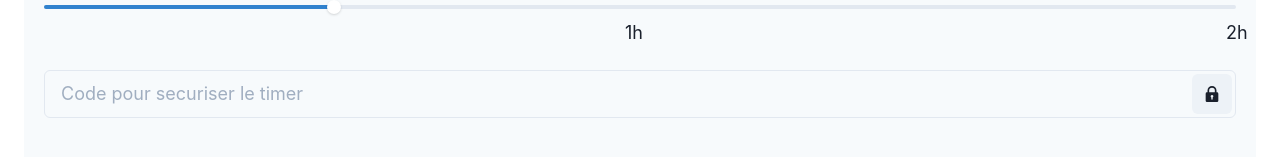
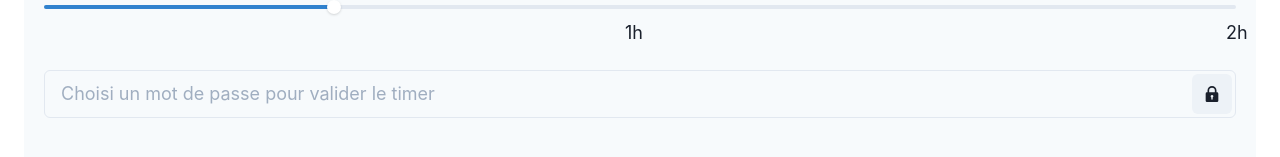
Before and after one commit to Wazted/SalleMuscuSite, a Next.js app: page / in a window 1280 px wide. Shown: the part 321-478 px from the top of the page. Built offline with nearby package versions, Linux system fonts and the light colour scheme; no server answers.

Commit message:
edit secret value et msgs

```diff
--- a/pages/index.js
+++ b/pages/index.js
@@ -121,7 +121,7 @@ export default function Home() {
                 :
                 {timer % 60 < 10 && "0"}{timer % 60}</Text>
               <InputGroup mt={14} direction={"row"} w={"100%"} size="lg">
-                <Input placeholder='Code pour enlever le timer'onChange={(e) => setSecretValue(e.target.value)} pr="4.5rm"/>
+                <Input value={secretValue} placeholder='Mot de passe pour enlever le timer'onChange={(e) => setSecretValue(e.target.value)} pr="4.5rm"/>
                 <InputRightElement>
                   <IconButton size='md' icon={<UnlockIcon />} onClick={() => sendNewTimer()}/>
                 </InputRightElement>
@@ -144,7 +144,7 @@ export default function Home() {
                 <SliderThumb />
               </Slider>
               <InputGroup mt={14} direction={"row"} w={"100%"} size="lg">
-                <Input isInvalid={sercretVerif} placeholder='Code pour securiser le timer'onChange={(e) => {if (e.target.value !== ""){setSecretVerif.off();} setSecretValue(e.target.value);}} pr="4.5rm"/>
+                <Input isInvalid={sercretVerif} value={secretValue} placeholder='Choisi un mot de passe pour valider le timer'onChange={(e) => {if (e.target.value !== ""){setSecretVerif.off();} setSecretValue(e.target.value);}} pr="4.5rm"/>
                 <InputRightElement>
                   <IconButton size='md' icon={<LockIcon />} onClick={() => {
                       if (secretValue === "") {
```
